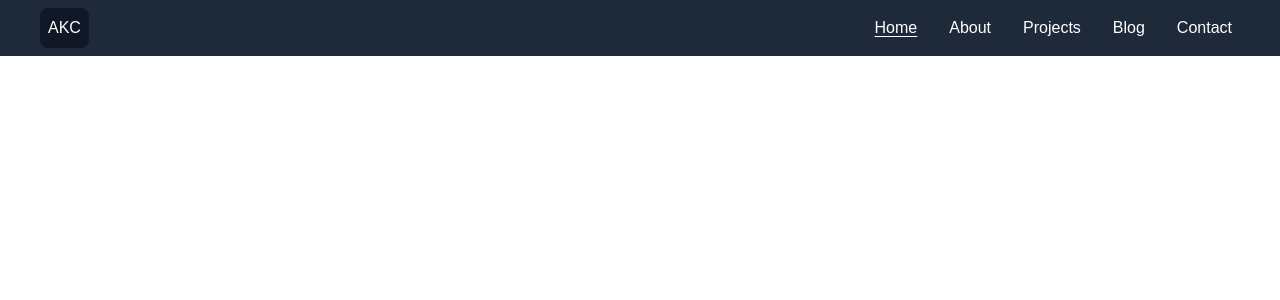
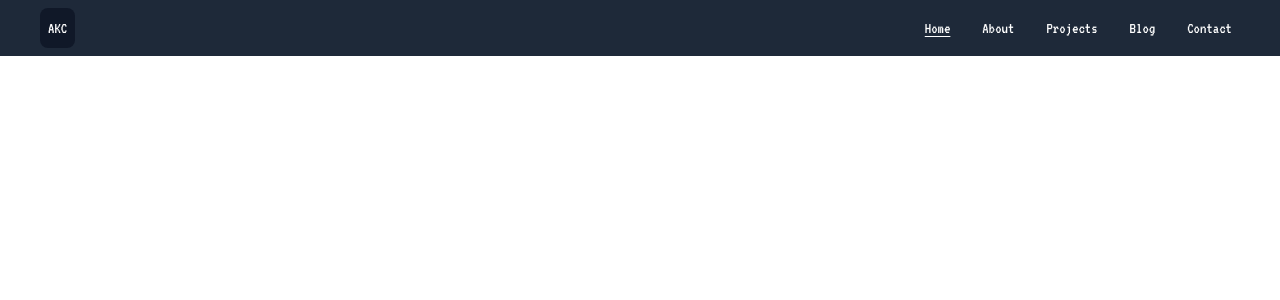
Before and after one commit to adityakrcodes/portfolio, a Next.js app: page / in a window 1280 px wide. Shown: the top 300 px of the page. Built offline with nearby package versions, Linux system fonts and the light colour scheme.

Commit message:
style: Integrate custom font styles into Navbar and Home components

```diff
--- a/app/components/Navbar.tsx
+++ b/app/components/Navbar.tsx
@@ -1,8 +1,9 @@
 import Link from 'next/link';
+import { logo } from '../styles/fonts';
 
 const Navbar = () => {
     return (
-        <nav className="bg-gray-800 text-white flex justify-between items-center px-10 py-2">
+        <nav className={`bg-gray-800 text-white flex justify-between items-center px-10 py-2 ${logo.className}`}>
             <div className="flex justify-between items-center">
             {/* logo */}
                 <div className="p-2 bg-gray-900 rounded-lg flex items-center">
--- a/app/page.tsx
+++ b/app/page.tsx
@@ -1,8 +1,9 @@
 import Navbar from "./components/Navbar";
+import { text } from "./styles/fonts";
 
 export default function Home() {
   return (
-    <div>
+    <div className={`${text.className}`}>
         <Navbar />
     </div>
   );
```
